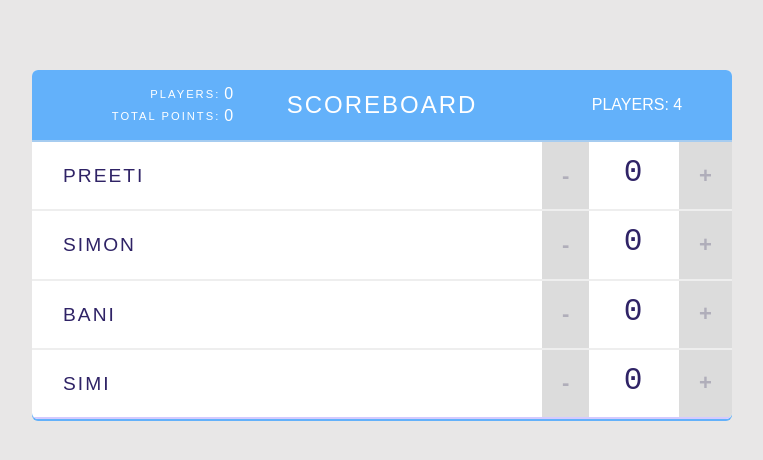
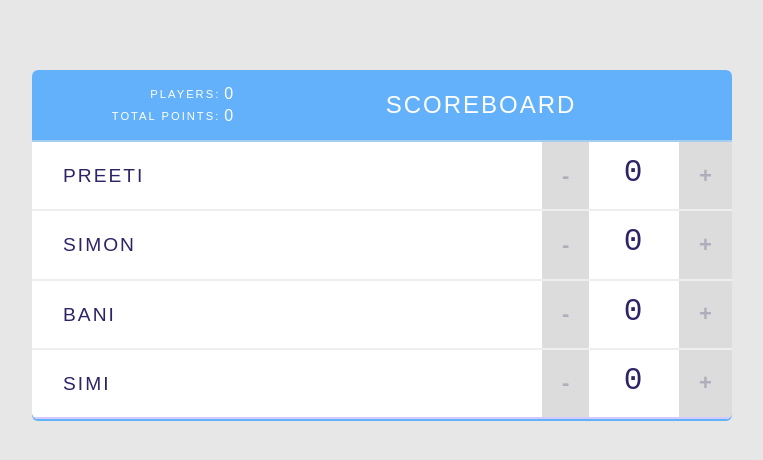
Before and after one commit to singhp1992/score, a React (Create React App) app: page / in a window 1280 px wide. Shown: the top 460 px of the page, without its empty margins (258-1021 px from the left). Built offline with nearby package versions, Linux system fonts and the light colour scheme.

Commit message:
removed span with player state

```diff
--- a/src/components/Header.jsx
+++ b/src/components/Header.jsx
@@ -6,7 +6,6 @@ function Header(props) {
         <header>
             <Stats />
             <h1>{props.title}</h1>
-            <span className="stats">Players: { props.totalPlayers }</span>
         </header>
     );
 }
```
